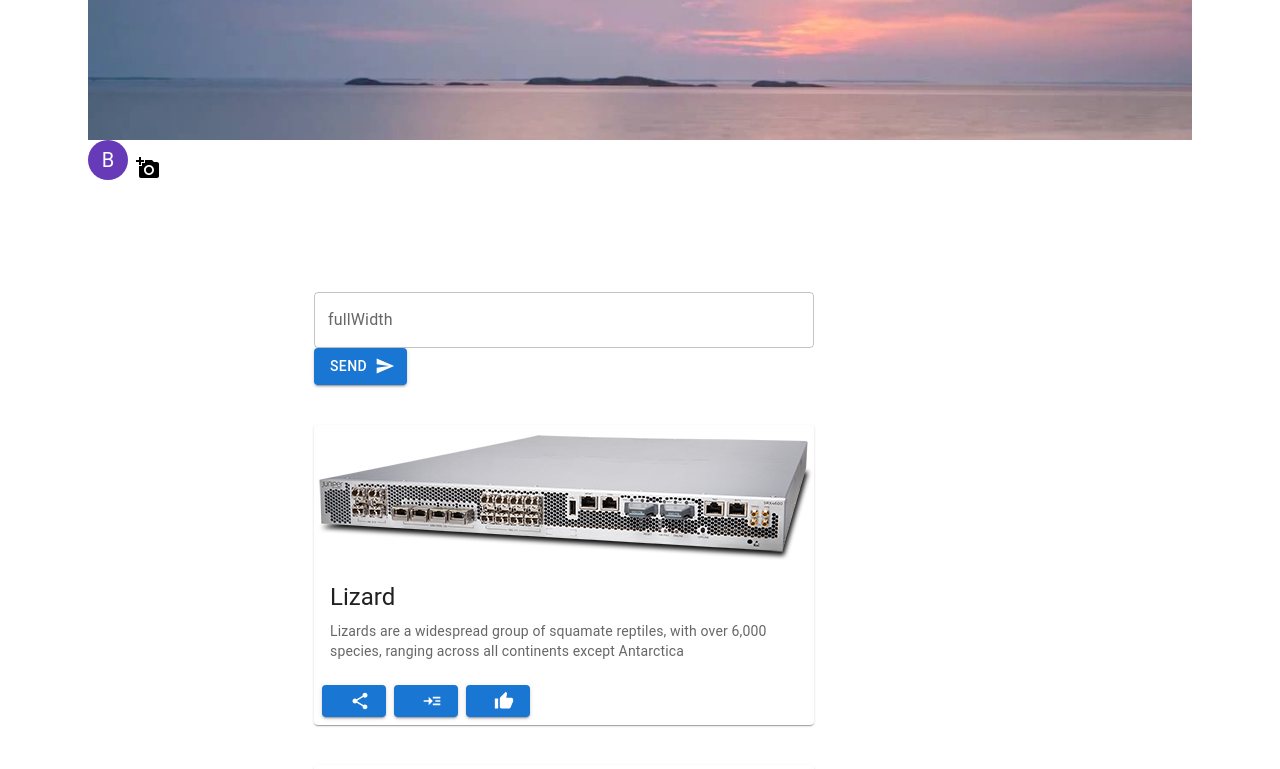
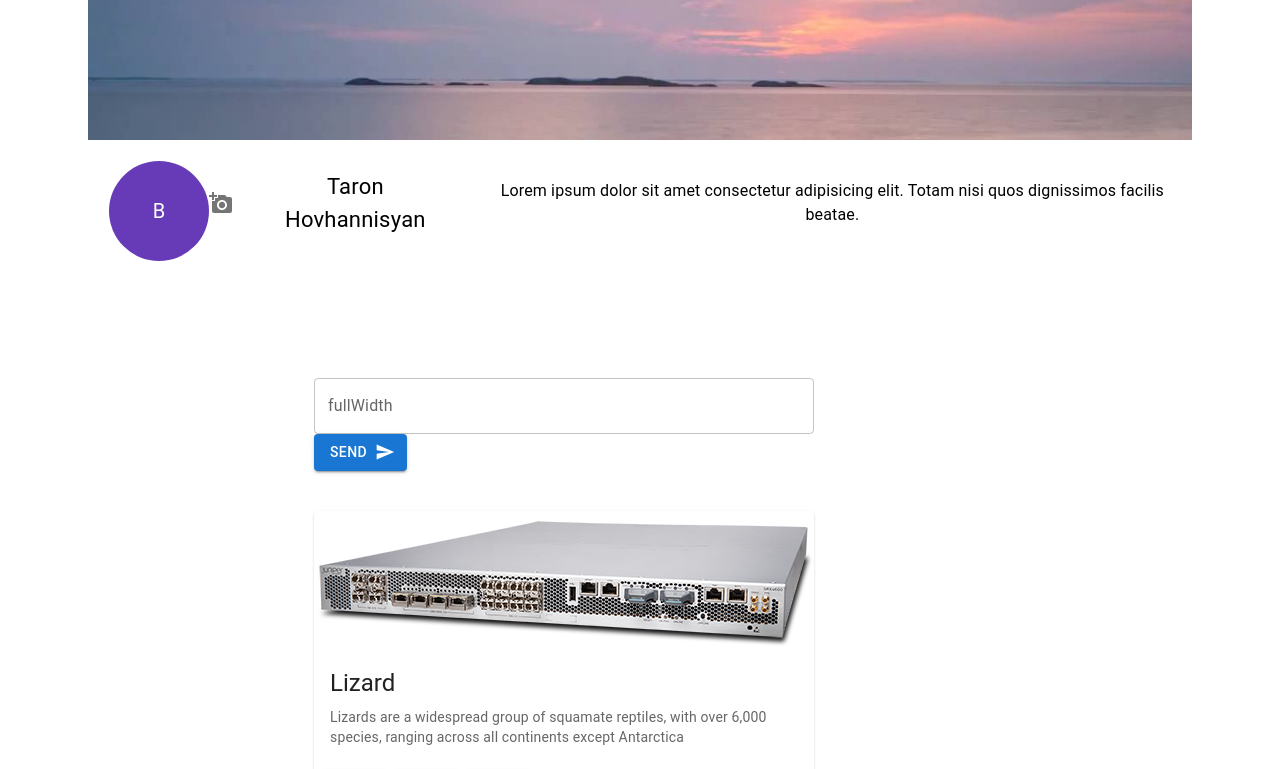
Before and after one commit to Tarhovh/sosial-network, a React (Create React App) app: page /userProfil in a window 1280 px wide. Shown: the top 769 px of the page. Built offline with nearby package versions, Linux system fonts and the light colour scheme.

Commit message:
changes in account page, MUI menu added

```diff
--- a/package.json
+++ b/package.json
@@ -10,6 +10,7 @@
     "@testing-library/jest-dom": "^5.16.2",
     "@testing-library/react": "^12.1.4",
     "@testing-library/user-event": "^13.5.0",
+    "material-ui-popup-state": "^2.0.0",
     "react": "^17.0.2",
     "react-dom": "^17.0.2",
     "react-redux": "^7.2.6",
--- a/src/UserPage.jsx
+++ b/src/UserPage.jsx
@@ -11,6 +11,7 @@ import Paper from "@mui/material/Paper";
 import CardHeader from "@mui/material/CardHeader";
 import Card from "@mui/material/Card";
 import CardMedia from "@mui/material/CardMedia";
+import AccountMenu from "./components/AccountMenu";
 
 function UserPage() {
 
@@ -29,10 +30,11 @@ function UserPage() {
       <Container fixed>
         <CardMedia component="img" height="140" src={Image} />
 
-        <Stack direction="row" alignItems="flex-end" spacing={1}>
-          <Avatar sx={{ bgcolor: deepPurple[500] }}>B</Avatar>
-          <AddAPhotoIcon fontSize="medium" />
-        </Stack>
+        {/* <Stack direction="row" alignItems="flex-end" spacing={1}>
+          <Avatar sx={{ bgcolor: deepPurple[500], width: 120, height: 120, marginTop: 2, }}>B</Avatar>
+          <AddAPhotoIcon fontSize="large" />
+        </Stack> */}
+        <AccountMenu/>
         <CardHeader>
             <Card>
                 aaaaaa
--- /dev/null
+++ b/src/components/AccountMenu.jsx
@@ -0,0 +1,125 @@
+/* eslint-disable no-unused-vars */
+import * as React from "react";
+import Box from "@mui/material/Box";
+import Avatar from "@mui/material/Avatar";
+import Menu from "@mui/material/Menu";
+import MenuItem from "@mui/material/MenuItem";
+import ListItemIcon from "@mui/material/ListItemIcon";
+import Divider from "@mui/material/Divider";
+import IconButton from "@mui/material/IconButton";
+import Typography from "@mui/material/Typography";
+import Tooltip from "@mui/material/Tooltip";
+import PersonAdd from "@mui/icons-material/PersonAdd";
+import Settings from "@mui/icons-material/Settings";
+import AddAPhotoIcon from "@mui/icons-material/AddAPhoto";
+import { deepPurple } from "@mui/material/colors";
+import Logout from "@mui/icons-material/Logout";
+
+export default function AccountMenu() {
+  const [anchorEl, setAnchorEl] = React.useState(null);
+  const open = Boolean(anchorEl);
+  const handleClick = (event) => {
+    setAnchorEl(event.currentTarget);
+  };
+  const handleClose = () => {
+    setAnchorEl(null);
+  };
+  return (
+    <React.Fragment>
+      <Box sx={{ display: "flex", alignItems: "center", textAlign: "center" }}>
+        <Tooltip title="Account settings">
+          <IconButton
+            onClick={handleClick}
+            size="small"
+            sx={{ ml: 2 }}
+            aria-controls={open ? "account-menu" : undefined}
+            aria-haspopup="true"
+            aria-expanded={open ? "true" : undefined}
+            alignItems="flex-end"
+          >
+            <Avatar
+              sx={{
+                bgcolor: deepPurple[500],
+                width: 100,
+                height: 100,
+                marginTop: 2,
+              }}
+            >
+              B
+            </Avatar>
+            <AddAPhotoIcon fontSize="medium" />
+          </IconButton>
+        </Tooltip>
+        <Typography sx={{ minWidth: 100, marginLeft: 2, marginRight: 2, fontSize: 22 }}>Taron Hovhannisyan</Typography>
+        <Typography sx={{ minWidth: 350, textAlign: 'center' }}>
+
+         <p> Lorem ipsum dolor sit amet consectetur adipisicing elit. Totam nisi
+          quos dignissimos facilis beatae.</p>
+        </Typography>
+        {/* <Typography sx={{ minWidth: 100 }}>Friends</Typography>
+        <Typography sx={{ minWidth: 100 }}>News Feed</Typography> */}
+      </Box>
+      <Menu
+        anchorEl={anchorEl}
+        id="account-menu"
+        open={open}
+        onClose={handleClose}
+        onClick={handleClose}
+        PaperProps={{
+          elevation: 0,
+          sx: {
+            overflow: "visible",
+            filter: "drop-shadow(0px 2px 8px rgba(0,0,0,0.32))",
+            mt: 1.5,
+            "& .MuiAvatar-root": {
+              width: 32,
+              height: 32,
+              ml: -0.5,
+              mr: 1,
+            },
+            "&:before": {
+              content: '""',
+              display: "block",
+              position: "absolute",
+              top: 0,
+              right: 14,
+              width: 10,
+              height: 10,
+              bgcolor: "background.paper",
+              transform: "translateY(-50%) rotate(45deg)",
+              zIndex: 0,
+            },
+          },
+        }}
+        transformOrigin={{ horizontal: "right", vertical: "top" }}
+        anchorOrigin={{ horizontal: "right", vertical: "bottom" }}
+      >
+        <MenuItem>
+          <Avatar /> Profile
+        </MenuItem>
+        <MenuItem>
+          <Avatar /> My account
+        </MenuItem>
+        <Divider />
+        <MenuItem>
+          <ListItemIcon>
+            <PersonAdd fontSize="small" />
+          </ListItemIcon>
+          Add another account
+        </MenuItem>
+        <MenuItem>
+          <ListItemIcon>
+            <Settings fontSize="small" />
+          </ListItemIcon>
+          Settings
+        </MenuItem>
+        <MenuItem>
+          <ListItemIcon>
+            <Logout fontSize="small" />
+          </ListItemIcon>
+          Logout
+        </MenuItem>
+      </Menu>
+    </React.Fragment>
+  );
+}
```
Also changed, not shown: 1 other file (tests, documents, lock files or other folders).
